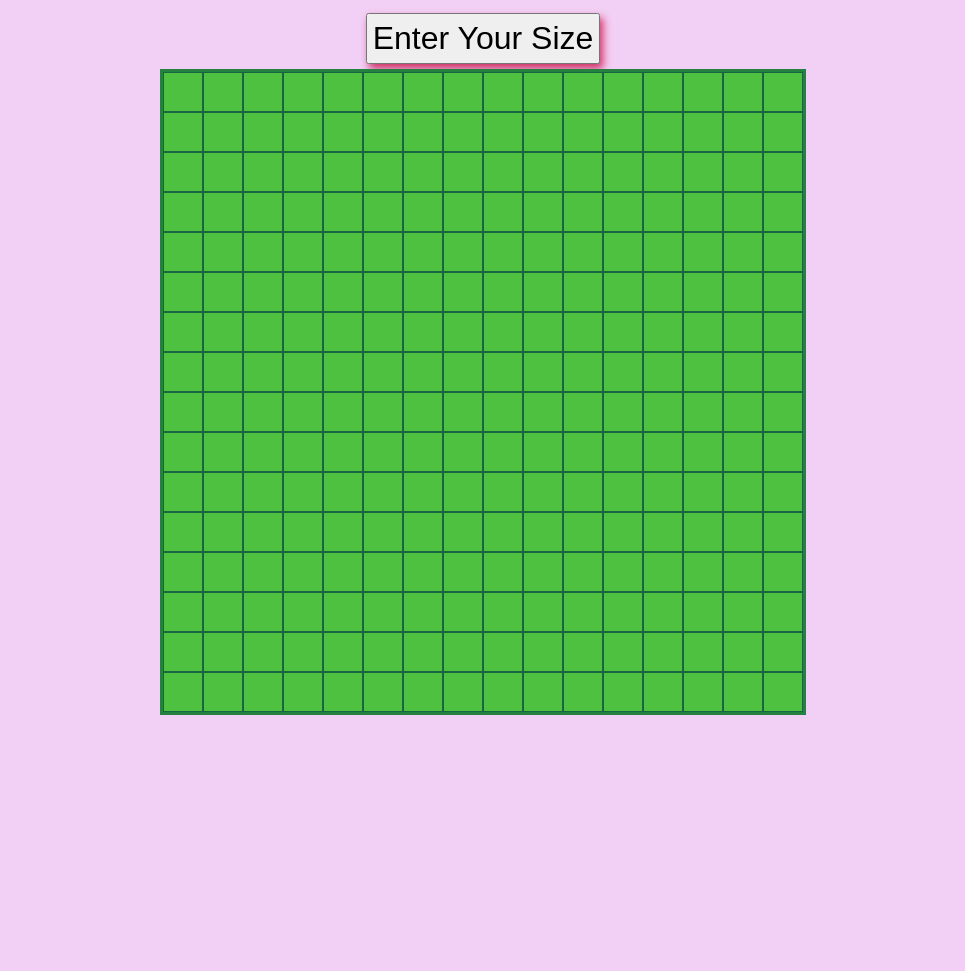
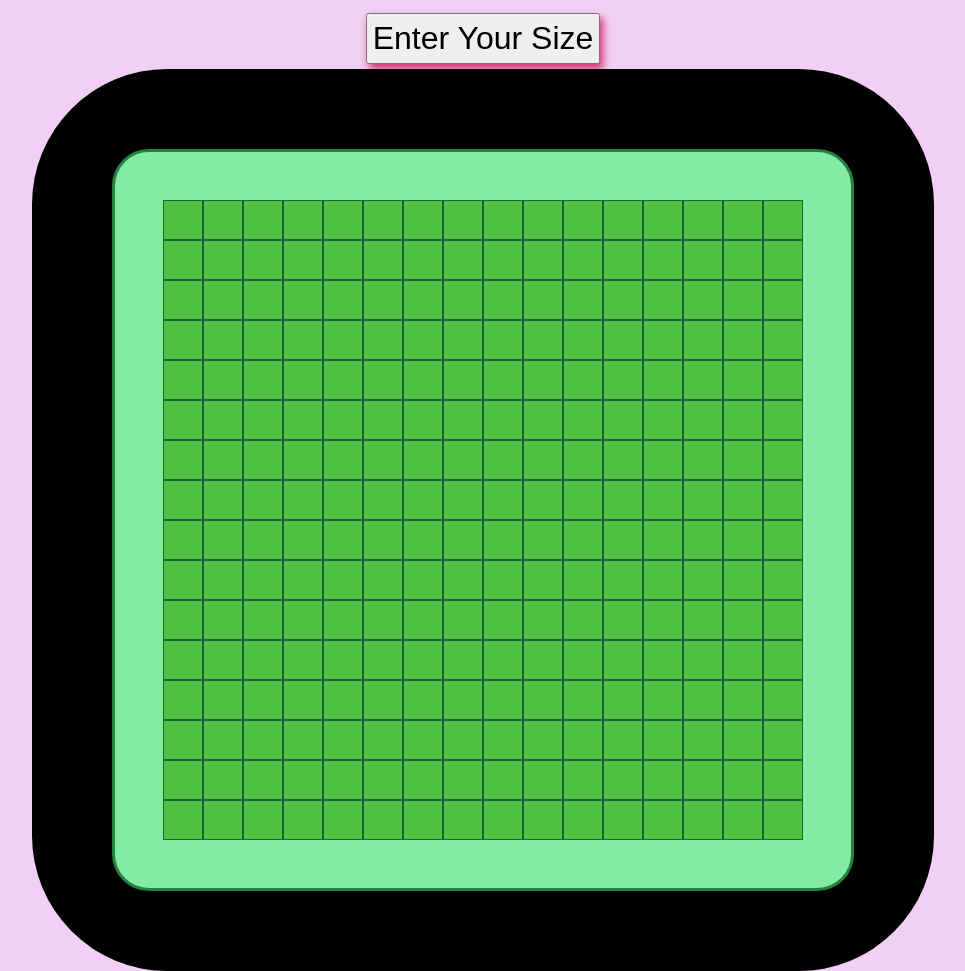
Before and after one commit to MaMikaDev/colour_a_square, a plain HTML site: page index.html in a window 1280 px wide. Shown: the whole page, without its empty margins (157-1122 px from the left). Before the commit the page ends 800 px from the top, so only its background shows below. Drawn offline with Linux system fonts and the light colour scheme.

Commit message:
border experimenting

```diff
--- a/styles.css
+++ b/styles.css
@@ -11,6 +11,12 @@ body {
   background-color: rgb(242, 208, 245);
 }
 
+#container {
+  padding: 5em;
+  border-radius: 15%;
+  background-color: #000;
+}
+
 button {
   font-size: xx-large;
   padding: 5px;
@@ -19,6 +25,8 @@ button {
 }
 
 #grid {
+  padding: 3em;
+  border-radius: 5%;
   display: flex;
   flex-wrap: wrap;
   align-content: stretch;
```
